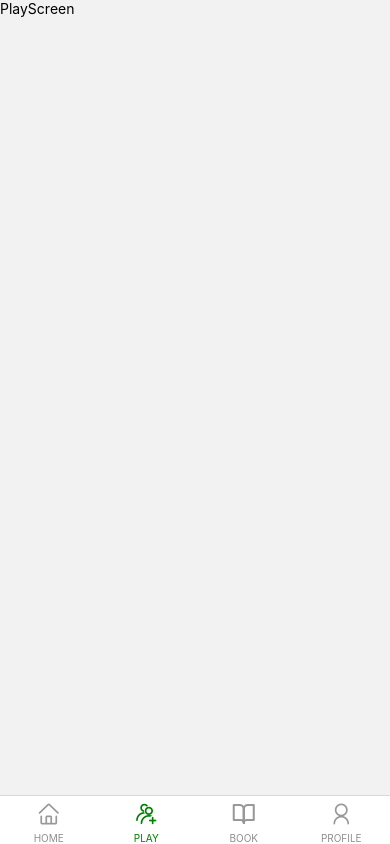
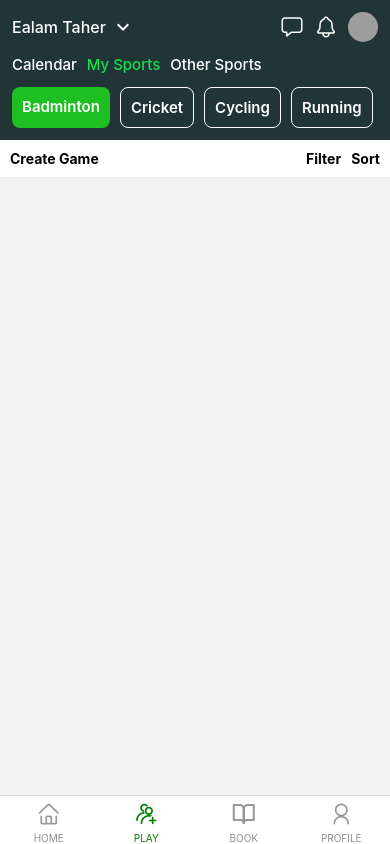
Before and after one commit to EaloTaher/react-native-playo-app, a React Native app: screen /PLAY in a window 390 px wide. Built offline with nearby package versions, Linux system fonts and the light colour scheme; grey boxes are pictures that could not be loaded.

Commit message:
added designfor the book screen

```diff
--- a/screens/HomeScreen.js
+++ b/screens/HomeScreen.js
@@ -310,6 +310,7 @@ const HomeScreen = () => {
           <ScrollView horizontal showsHorizontalScrollIndicator={false}>
             {data?.map((item, index) => (
               <ImageBackground
+                key={index}
                 imageStyle={{ borderRadius: 10 }}
                 style={{
                   width: 220,
--- a/screens/PlayScreen.js
+++ b/screens/PlayScreen.js
@@ -1,11 +1,180 @@
-import { StyleSheet, Text, View } from "react-native";
-import React from "react";
+import {
+  Pressable,
+  StyleSheet,
+  Text,
+  View,
+  Image,
+  ScrollView,
+} from "react-native";
+import { SafeAreaView } from "react-native";
+import MaterialIcons from "@expo/vector-icons/MaterialIcons";
+import { Ionicons } from "@expo/vector-icons";
+import { useState } from "react";
 
 const PlayScreen = () => {
+  const [option, setOption] = useState("My Sports");
+  const [sport, setSport] = useState("Badminton");
+  //1:36
   return (
-    <View>
-      <Text>PlayScreen</Text>
-    </View>
+    <SafeAreaView>
+      <View style={{ padding: 12, backgroundColor: "#223536" }}>
+        <View
+          style={{
+            flexDirection: "row",
+            alignItems: "center",
+            justifyContent: "space-between",
+          }}
+        >
+          <View style={{ flexDirection: "row", alignItems: "center", gap: 5 }}>
+            <Text style={{ fontSize: 16, fontWeight: 500, color: "white" }}>
+              Ealam Taher
+            </Text>
+            <MaterialIcons name="keyboard-arrow-down" size={24} color="white" />
+          </View>
+          <View style={{ flexDirection: "row", alignItems: "center", gap: 10 }}>
+            <Ionicons name="chatbox-outline" size={24} color="white" />
+            <Ionicons name="notifications-outline" size={24} color="white" />
+            <Pressable>
+              <Image
+                style={{ width: 30, height: 30, borderRadius: 15 }}
+                source={{
+                  uri: "https://yt3.ggpht.com/yti/ANjgQV9wUNirKM11sSXKaEXZN8tBM1sMbHJq3ZP5eux9DlxOc_I=s88-c-k-c0x00ffffff-no-rj",
+                }}
+              />
+            </Pressable>
+          </View>
+        </View>
+        <View
+          style={{
+            flexDirection: "row",
+            alignItems: "center",
+            gap: 10,
+            marginVertical: 13,
+          }}
+        >
+          <Pressable onPress={() => setOption("Calendar")}>
+            <Text
+              style={{
+                color: option == "Calendar" ? "#12e04c" : "white",
+                fontWeight: 500,
+                fontSize: 15,
+              }}
+            >
+              Calendar
+            </Text>
+          </Pressable>
+          <Pressable onPress={() => setOption("My Sports")}>
+            <Text
+              style={{
+                color: option == "My Sports" ? "#12e04c" : "white",
+                fontWeight: 500,
+                fontSize: 15,
+              }}
+            >
+              My Sports
+            </Text>
+          </Pressable>
+          <Pressable onPress={() => setOption("Other Sports")}>
+            <Text
+              style={{
+                color: option == "Other Sports" ? "#12e04c" : "white",
+                fontWeight: 500,
+                fontSize: 15,
+              }}
+            >
+              Other Sports
+            </Text>
+          </Pressable>
+        </View>
+        {/* Type of sport */}
+        <View>
+          <ScrollView horizontal showsHorizontalScrollIndicator={false}>
+            <Pressable
+              onPress={() => setSport("Badminton")}
+              style={{
+                borderColor: "white",
+                marginRight: 10,
+                borderRadius: 8,
+                padding: 10,
+                borderWidth: sport == "Badminton" ? 0 : 1,
+                backgroundColor:
+                  sport == "Badminton" ? "#1dbf22" : "transparent",
+              }}
+            >
+              <Text style={{ color: "white", fontWeight: 600, fontSize: 15 }}>
+                Badminton
+              </Text>
+            </Pressable>
+            <Pressable
+              style={{
+                borderColor: "white",
+                marginRight: 10,
+                borderRadius: 8,
+                padding: 10,
+                borderWidth: sport == "Cricket" ? 0 : 1,
+                backgroundColor: sport == "Cricket" ? "#1dbf22" : "transparent",
+              }}
+              onPress={() => setSport("Cricket")}
+            >
+              <Text style={{ color: "white", fontWeight: 600, fontSize: 15 }}>
+                Cricket
+              </Text>
+            </Pressable>
+            <Pressable
+              onPress={() => setSport("Cycling")}
+              style={{
+                borderColor: "white",
+                marginRight: 10,
+                borderRadius: 8,
+                padding: 10,
+                borderWidth: sport == "Cycling" ? 0 : 1,
+                backgroundColor: sport == "Cycling" ? "#1dbf22" : "transparent",
+              }}
+            >
+              <Text style={{ color: "white", fontWeight: 600, fontSize: 15 }}>
+                Cycling
+              </Text>
+            </Pressable>
+            <Pressable
+              onPress={() => setSport("Running")}
+              style={{
+                borderColor: "white",
+                marginRight: 10,
+                borderRadius: 8,
+                padding: 10,
+                borderWidth: sport == "Running" ? 0 : 1,
+                backgroundColor: sport == "Running" ? "#1dbf22" : "transparent",
+              }}
+            >
+              <Text style={{ color: "white", fontWeight: 600, fontSize: 15 }}>
+                Running
+              </Text>
+            </Pressable>
+          </ScrollView>
+        </View>
+      </View>
+      <View
+        style={{
+          flexDirection: "row",
+          alignItems: "center",
+          justifyContent: "space-between",
+          padding: 10,
+          backgroundColor: "white",
+        }}
+      >
+        <Pressable>
+          <Text style={{ fontWeight: "bold" }}>Create Game</Text>
+        </Pressable>
+        <View style={{ flexDirection: "row", alignItems: "center", gap: 10 }}>
+          <Pressable>
+            <Text style={{ fontWeight: "bold" }}>Filter</Text>
+          </Pressable>
+          <Pressable>
+            <Text style={{ fontWeight: "bold" }}>Sort</Text>
+          </Pressable>
+        </View>
+      </View>
+    </SafeAreaView>
   );
 };
 
```
